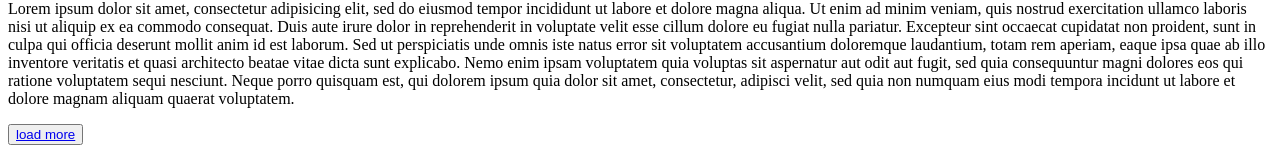
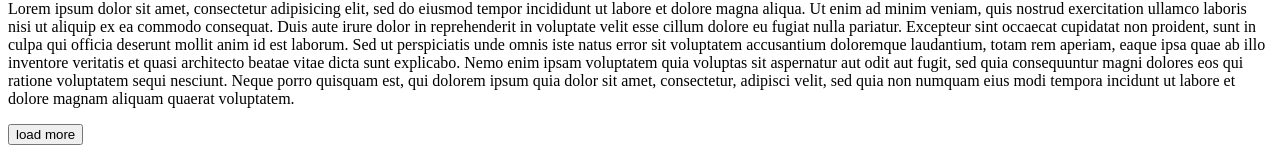
Before and after one commit to riggleton/goit-fe-course, a plain HTML site: page html-css/module-01/index.html in a window 1280 px wide. Shown: the part 2055-2205 px from the top of the page. Drawn offline with Linux system fonts and the light colour scheme.

Commit message:
removed a href from button element

```diff
--- a/html-css/module-01/index.html
+++ b/html-css/module-01/index.html
@@ -43,7 +43,7 @@
                 <h2>A day exploring the Alps</h2>
                 <p>Lorem ipsum dolor sit amet, consectetur adipisicing elit, sed do eiusmod tempor incididunt ut labore et dolore magna aliqua. Ut enim ad minim veniam, quis nostrud exercitation ullamco laboris nisi ut aliquip ex ea commodo consequat. Duis aute irure dolor in reprehenderit in voluptate velit esse cillum dolore eu fugiat nulla pariatur. Excepteur sint occaecat cupidatat non proident, sunt in culpa qui officia deserunt mollit anim id est laborum. Sed ut perspiciatis unde omnis iste natus error sit voluptatem accusantium doloremque laudantium, totam rem aperiam, eaque ipsa quae ab illo inventore veritatis et quasi architecto beatae vitae dicta sunt explicabo. Nemo enim ipsam voluptatem quia voluptas sit aspernatur aut odit aut fugit, sed quia consequuntur magni dolores eos qui ratione voluptatem sequi nesciunt. Neque porro quisquam est, qui dolorem ipsum quia dolor sit amet, consectetur, adipisci velit, sed quia non numquam eius modi tempora incidunt ut labore et dolore magnam aliquam quaerat voluptatem.</p>
             </article>
-            <button><a href="#">load more</a></button>
+            <button>load more</button>
         </section>
     </main>
 </body>
```
